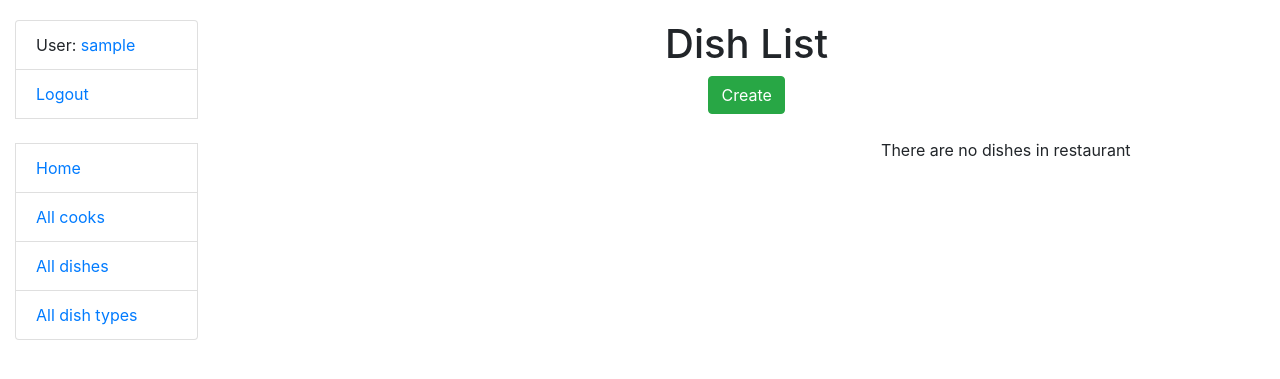
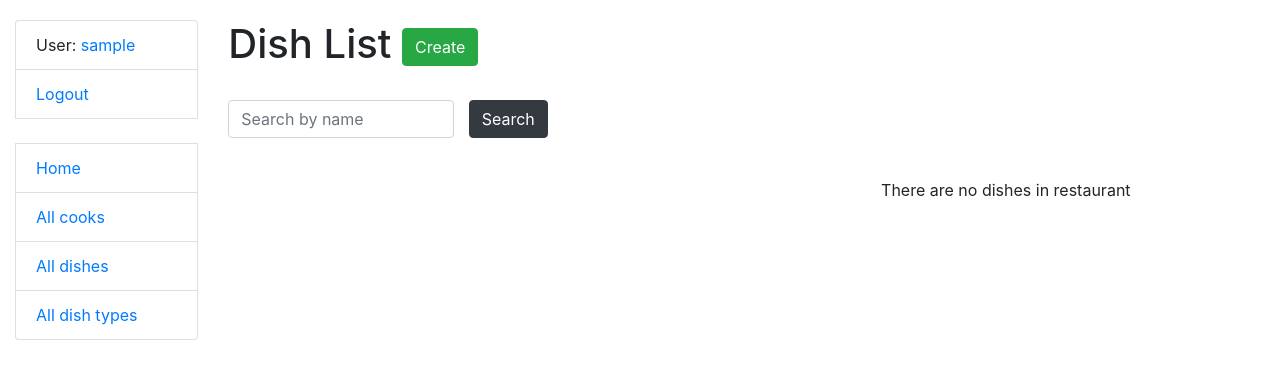
Before and after one commit to svitlana-savikhina/restaurant-kitchen-service, a Django app: page /dishes/ in a window 1280 px wide. Shown: the top 379 px of the page. Run offline with Django 4.2, Linux system fonts and the light colour scheme; the visitor is signed in with stand-in values (Sample User, id 1); data that the repository does not hold is empty; some libraries are stand-ins or nearby versions.

Commit message:
Create DishSearhForm and add search form to dish list page

```diff
--- a/kitchen/forms.py
+++ b/kitchen/forms.py
@@ -49,3 +49,11 @@ class CookSearchForm(forms.Form):
         required=False,
         label="",
         widget=forms.TextInput(attrs={"placeholder": "Search by username"}))
+
+
+class DishSearchForm(forms.Form):
+    name = forms.CharField(
+        max_length=255,
+        required=False,
+        label="",
+        widget=forms.TextInput(attrs={"placeholder": "Search by name"}))
--- a/kitchen/views.py
+++ b/kitchen/views.py
@@ -4,7 +4,7 @@ from django.urls import reverse_lazy
 from django.views import generic
 
 from kitchen.models import Cook, DishType, Dish
-from kitchen.forms import CookCreateForm, CookUpdateForm, DishForm, CookSearchForm
+from kitchen.forms import CookCreateForm, CookUpdateForm, DishForm, CookSearchForm, DishSearchForm
 
 
 def index(request):
@@ -70,6 +70,20 @@ class DishListView(LoginRequiredMixin, generic.ListView):
     queryset = Dish.objects.all().select_related("dish_type")
     paginate_by = 4
 
+    def get_context_data(self, *, object_list=None, **kwargs):
+        context = super(DishListView, self).get_context_data(**kwargs)
+        name = self.request.GET.get("name", "")
+        context["search_form"] = DishSearchForm(initial={"name": name})
+        return context
+
+    def get_queryset(self):
+        queryset = Dish.objects.all()
+        form = DishSearchForm(self.request.GET)
+        if form.is_valid():
+            return queryset.filter(
+                name__icontains=form.cleaned_data["name"]
+            )
+
 
 class DishDetailView(LoginRequiredMixin, generic.DetailView):
     model = Dish
--- a/templates/kitchen/dish_list.html
+++ b/templates/kitchen/dish_list.html
@@ -2,15 +2,22 @@
 {% load crispy_forms_filters %}
 
 {% block content %}
-
-  <div class="container text-center  mt-7">
-    <h1>Dish List</h1>
-    <div class="container">
-
-      <a href="{% url 'kitchen:dish-create' %}" class="btn btn-success">
+  <h1>
+    Dish List
+    <a href="{% url 'kitchen:dish-create' %}" class="btn btn-success">
       Create
-      </a>
-    </div>
+    </a>
+  </h1>
+  <br>
+  <div class="row align-items-center">
+    <form action="" method="get" class="d-flex">
+      <div class="col-8">
+        {{ search_form | crispy }}
+      </div>
+      <div>
+        <input class="btn btn-dark" type="submit" value="Search">
+      </div>
+      </form>
   </div>
   <br>
   <div class="container">
```
